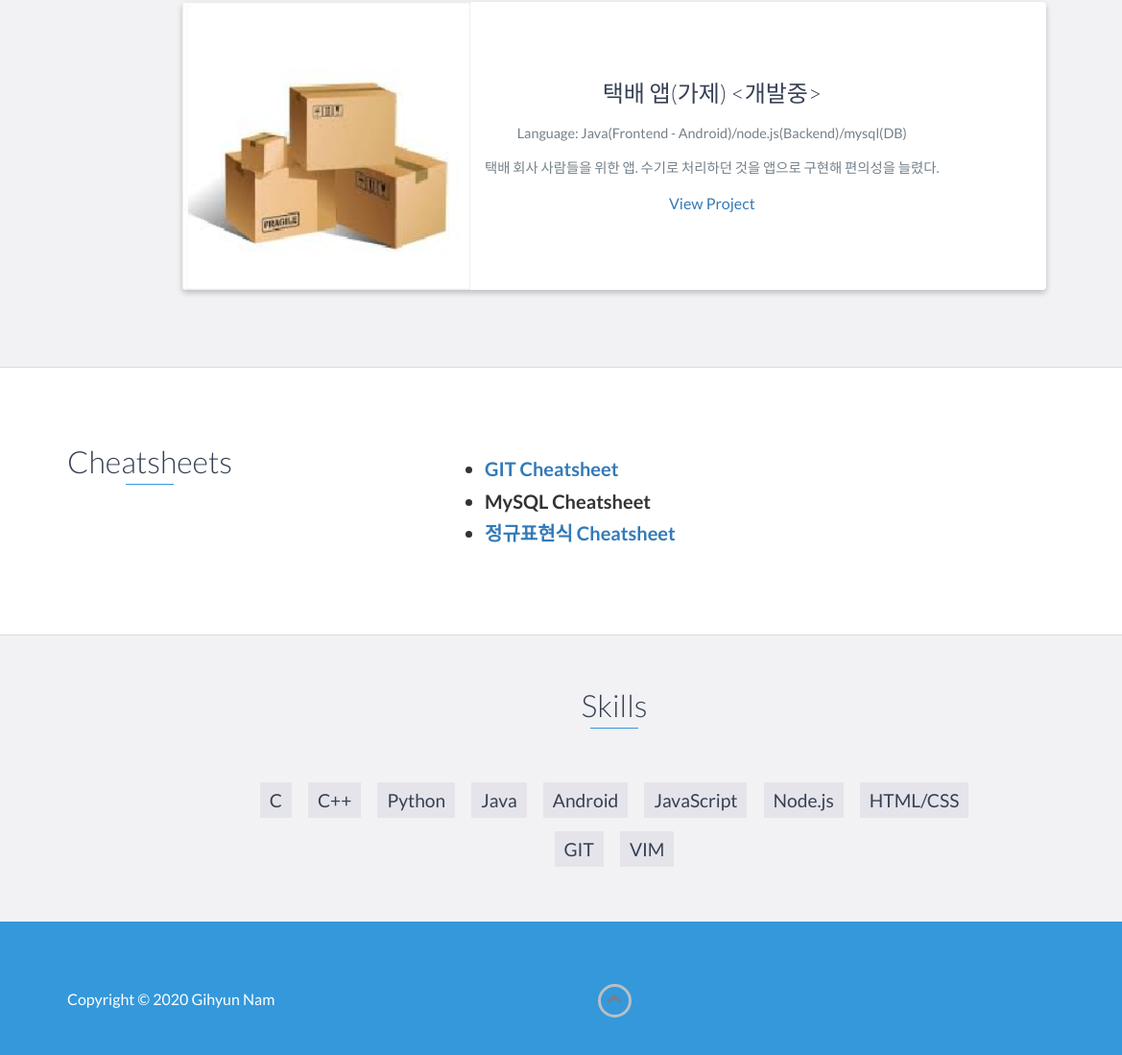
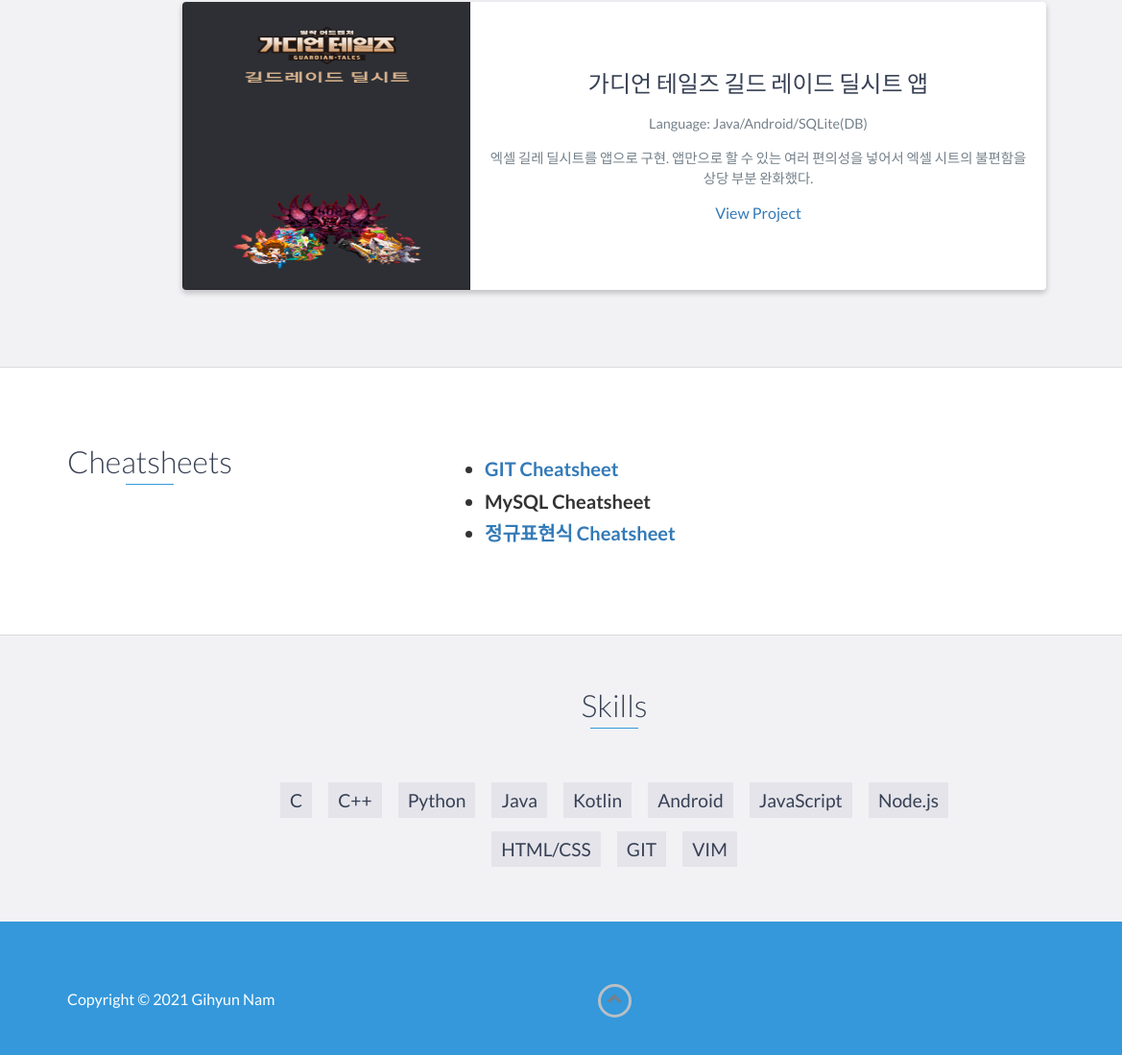
Before and after one commit to Factoriall/My-Web, a website: page index.html in a window 1280 px wide. Shown: the part 3644-4743 px from the top of the page at 96% size, 0-1169 px from the left. Drawn offline with nearby package versions, Linux system fonts and the light colour scheme.

Commit message:
Update site

```diff
--- a/index.html
+++ b/index.html
@@ -252,16 +252,16 @@
         <!-- End .project -->
         <div class="project shadow-large">
           <div class="project-image">
-            <img src="images/delivery.png">
+            <img src="images/gt_guild_raid.png">
           </div>
           <!-- End .project-image -->
           <div class="project-info">
-            <h3>택배 앱(가제) <개발중></h3>
-            <p>Language: Java(Frontend - Android)/node.js(Backend)/mysql(DB)</p>
+            <h3>가디언 테일즈 길드 레이드 딜시트 앱</h3>
+            <p>Language: Java/Android/SQLite(DB)</p>
             <p>
-              택배 회사 사람들을 위한 앱. 수기로 처리하던 것을 앱으로 구현해 편의성을 늘렸다.
+              엑셀 길레 딜시트를 앱으로 구현. 앱만으로 할 수 있는 여러 편의성을 넣어서 엑셀 시트의 불편함을 상당 부분 완화했다.
             </p>
-            <a href="https://github.com/Factoriall/deliveryApp">View Project</a>
+            <a href="https://github.com/Factoriall/GuardianTalesGuildApp">View Project</a>
           </div>
           <!-- End .project-info -->
         </div>
@@ -295,6 +295,7 @@
       <li>C++</li>
       <li>Python</li>
       <li>Java</li>
+      <li>Kotlin</li>
       <li>Android</li>
       <li>JavaScript</li>
       <li>Node.js</li>
@@ -328,7 +329,7 @@
       <div class="row">
         <div class="col-sm-5 copyright">
           <p>
-            Copyright &copy; 2020 Gihyun Nam
+            Copyright &copy; 2021 Gihyun Nam
           </p>
         </div>
         <div class="col-sm-2 top">
```
Also changed, not shown: images/delivery.png (deleted), images/gt_guild_raid.png (added).
